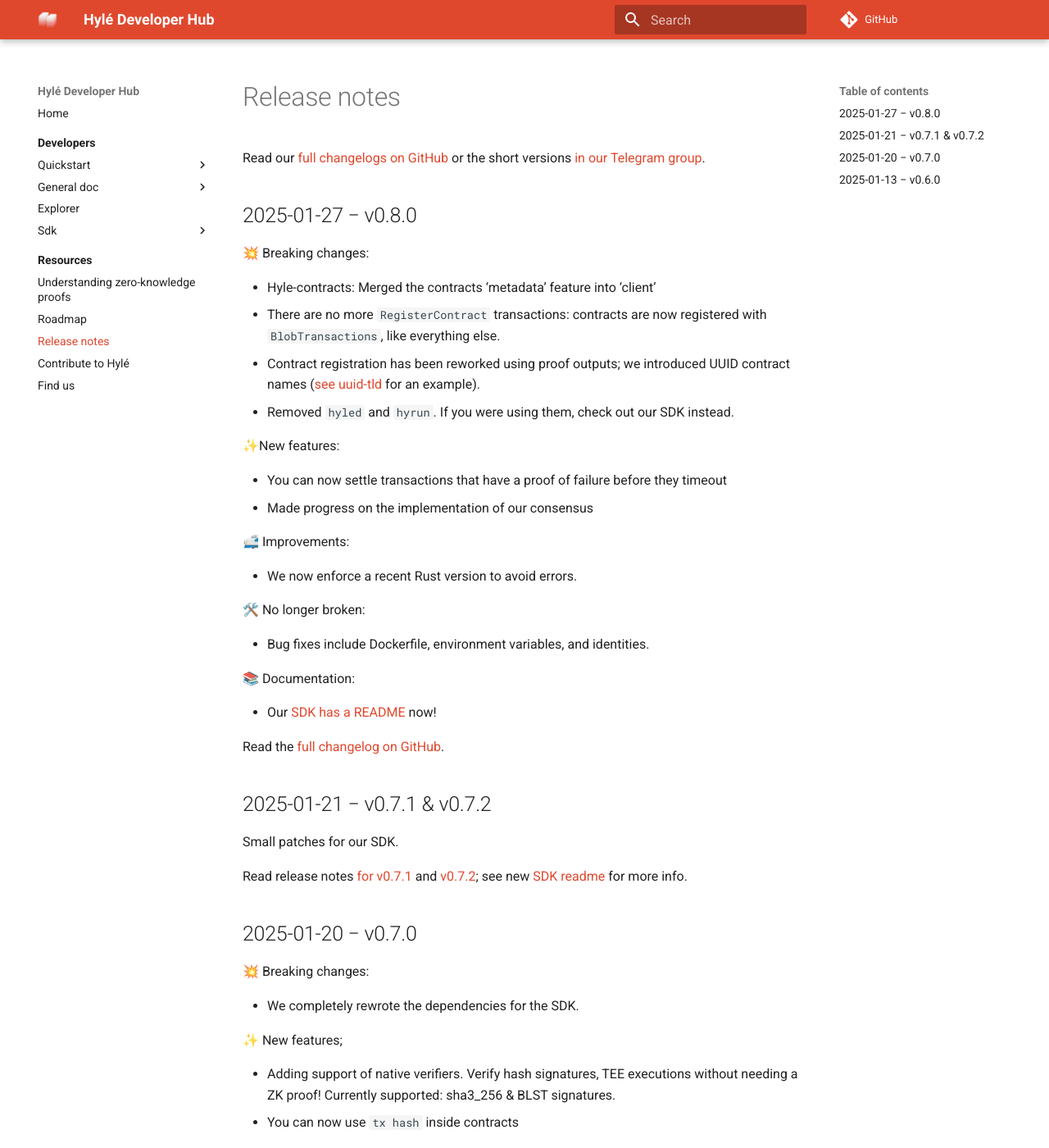
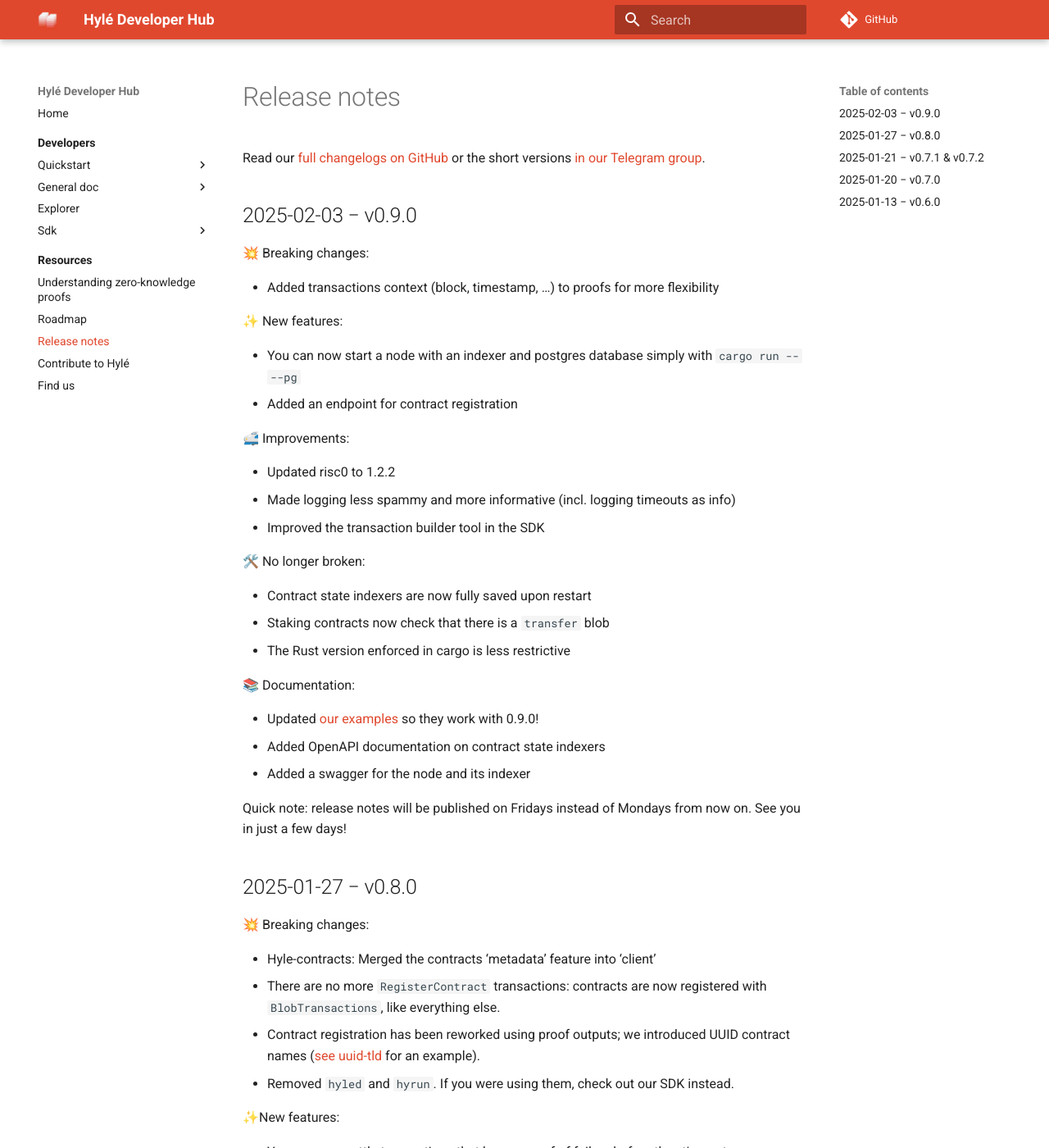
Before and after one commit to Hyle-org/devhub-hyle, an MkDocs documentation site: the page built from docs/resources/release-notes.md, in a window 1280 px wide and 1400 px high. Shown: the whole window at 82% size. Built offline with MkDocs 1.6.1 and Material for MkDocs 9.7.7, drawn with Linux system fonts in a browser that asks for light colours; comment, search, counter and statistics services are not loaded.

Commit message:
today (#52)

```diff
--- a/docs/resources/release-notes.md
+++ b/docs/resources/release-notes.md
@@ -1,6 +1,37 @@
 # Release notes
 
 Read our [full changelogs on GitHub](https://github.com/Hyle-org/hyle/releases/) or the short versions [in our Telegram group](https://t.me/hyle_org).
+
+## 2025-02-03 − v0.9.0
+
+💥 Breaking changes:
+
+- Added transactions context (block, timestamp, …) to proofs for more flexibility
+
+✨ New features:
+
+- You can now start a node with an indexer and postgres database simply with `cargo run -- --pg`
+- Added an endpoint for contract registration
+
+🚅 Improvements:
+
+- Updated risc0 to 1.2.2
+- Made logging less spammy and more informative (incl. logging timeouts as info)
+- Improved the transaction builder tool in the SDK
+
+🛠️ No longer broken:
+
+- Contract state indexers are now fully saved upon restart
+- Staking contracts now check that there is a `transfer` blob
+- The Rust version enforced in cargo is less restrictive
+
+📚 Documentation:
+
+- Updated [our examples](https://github.com/Hyle-org/examples) so they work with 0.9.0!
+- Added OpenAPI documentation on contract state indexers
+- Added a swagger for the node and its indexer
+
+Quick note: release notes will be published on Fridays instead of Mondays from now on. See you in just a few days!
 
 ## 2025-01-27 − v0.8.0
 
```
